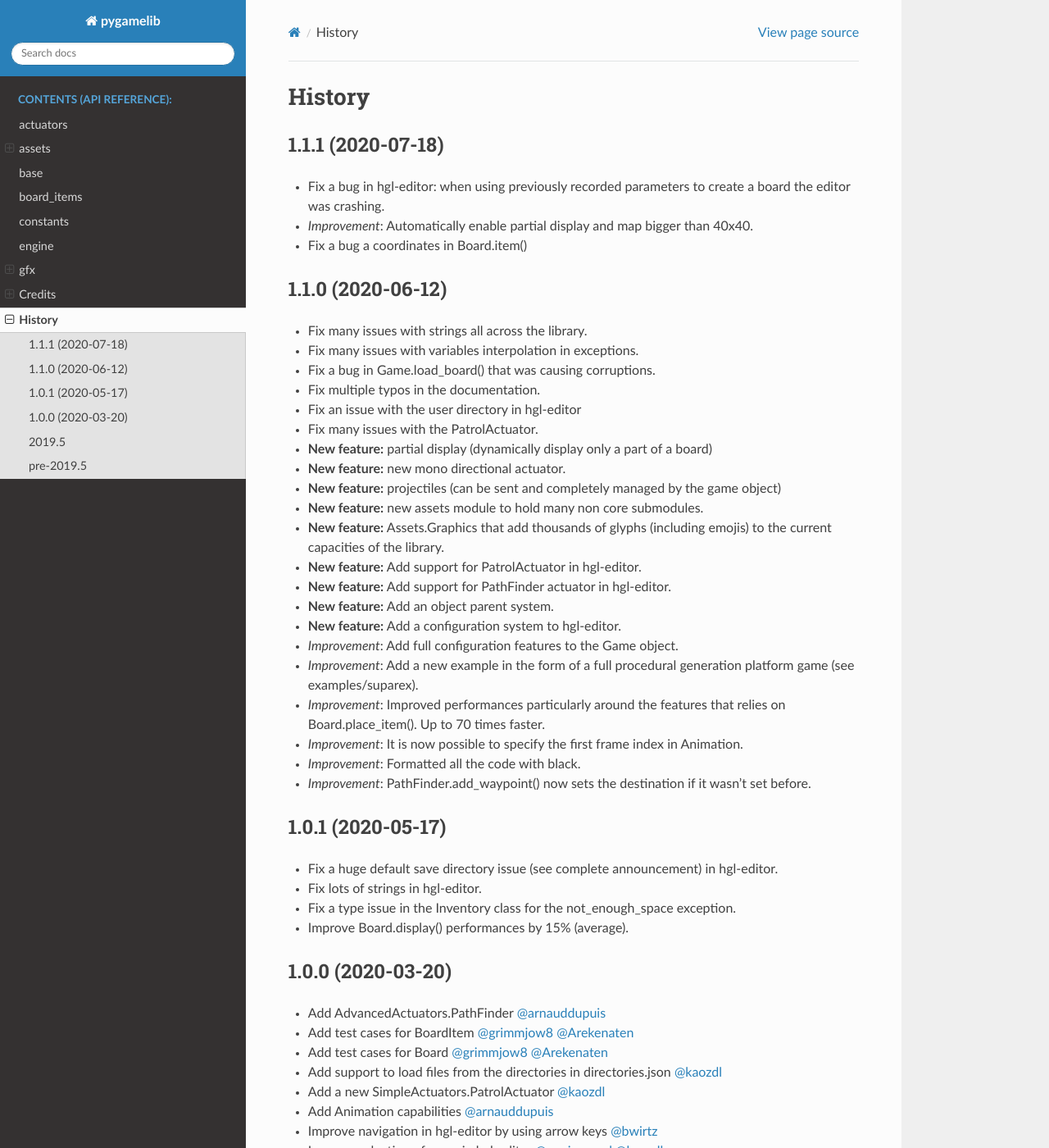
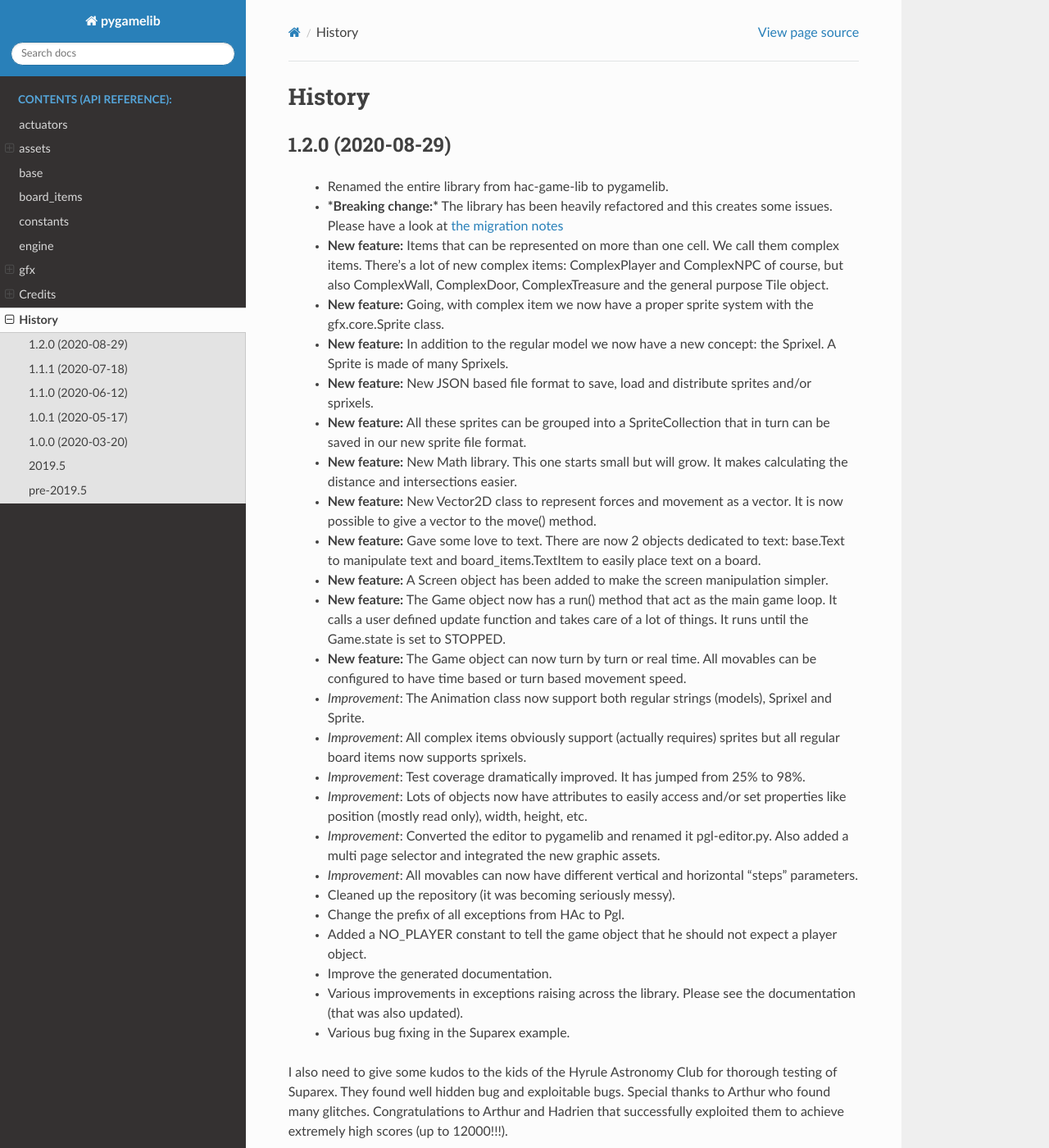
Before and after one commit to pygamelib/pygamelib, a Sphinx documentation site: the page built from docs/source/history.rst, in a window 1280 px wide and 1400 px high. Shown: the whole window at 82% size. Built offline with Sphinx 7.4.7 and the Read the Docs theme 2.0.0, drawn with Linux system fonts in a browser that asks for light colours; the version number could not be read and is left out.

Commit message:
Add history for 1.2.0

```diff
--- a/docs/source/history.rst
+++ b/docs/source/history.rst
@@ -2,6 +2,39 @@
 
 History
 -------
+1.2.0 (2020-08-29)
+~~~~~~~~~~~~~~~~~~
+
+ * Renamed the entire library from hac-game-lib to pygamelib.
+ * ***Breaking change:*** The library has been heavily refactored and this creates some issues. Please have a look at `the migration notes <https://github.com/arnauddupuis/pygamelib/wiki/Migrating-from-hac%E2%80%90game%E2%80%90lib-1.1.x-to-pygamelib-1.2.0>`_
+ * **New feature:** Items that can be represented on more than one cell. We call them complex items. There's a lot of new complex items: ComplexPlayer and ComplexNPC of course, but also ComplexWall, ComplexDoor, ComplexTreasure and the general purpose Tile object.
+ * **New feature:** Going, with complex item we now have a proper sprite system with the gfx.core.Sprite class.
+ * **New feature:** In addition to the regular model we now have a new concept: the Sprixel. A Sprite is made of many Sprixels.
+ * **New feature:** New JSON based file format to save, load and distribute sprites and/or sprixels.
+ * **New feature:** All these sprites can be grouped into a SpriteCollection that in turn can be saved in our new sprite file format.
+ * **New feature:** New Math library. This one starts small but will grow. It makes calculating the distance and intersections easier.
+ * **New feature:** New Vector2D class to represent forces and movement as a vector. It is now possible to give a vector to the move() method.
+ * **New feature:** Gave some love to text. There are now 2 objects dedicated to text: base.Text to manipulate text and board_items.TextItem to easily place text on a board.
+ * **New feature:** A Screen object has been added to make the screen manipulation simpler.
+ * **New feature:** The Game object now has a run() method that act as the main game loop. It calls a user defined update function and takes care of a lot of things. It runs until the Game.state is set to STOPPED.
+ * **New feature:** The Game object can now turn by turn or real time. All movables can be configured to have time based or turn based movement speed.
+ * *Improvement*: The Animation class now support both regular strings (models), Sprixel and Sprite.
+ * *Improvement*: All complex items obviously support (actually requires) sprites but all regular board items now supports sprixels.
+ * *Improvement*: Test coverage dramatically improved. It has jumped from 25% to 98%.
+ * *Improvement*: Lots of objects now have attributes to easily access and/or set properties like position (mostly read only), width, height, etc.
+ * *Improvement*: Converted the editor to pygamelib and renamed it pgl-editor.py. Also added a multi page selector and integrated the new graphic assets.
+ * *Improvement*: All movables can now have different vertical and horizontal "steps" parameters.
+ * Cleaned up the repository (it was becoming seriously messy).
+ * Change the prefix of all exceptions from HAc to Pgl.
+ * Added a NO_PLAYER constant to tell the game object that he should not expect a player object.
+ * Improve the generated documentation.
+ * Various improvements in exceptions raising across the library. Please see the documentation (that was also updated).
+ * Various bug fixing in the Suparex example.
+
+I also need to give some kudos to the kids of the Hyrule Astronomy Club for thorough testing of Suparex. They found well hidden bug and exploitable bugs. Special thanks to Arthur who found many glitches.
+Congratulations to Arthur and Hadrien that successfully exploited them to achieve extremely high scores (up to 12000!!!).
+
+
 1.1.1 (2020-07-18)
 ~~~~~~~~~~~~~~~~~~
 
```
